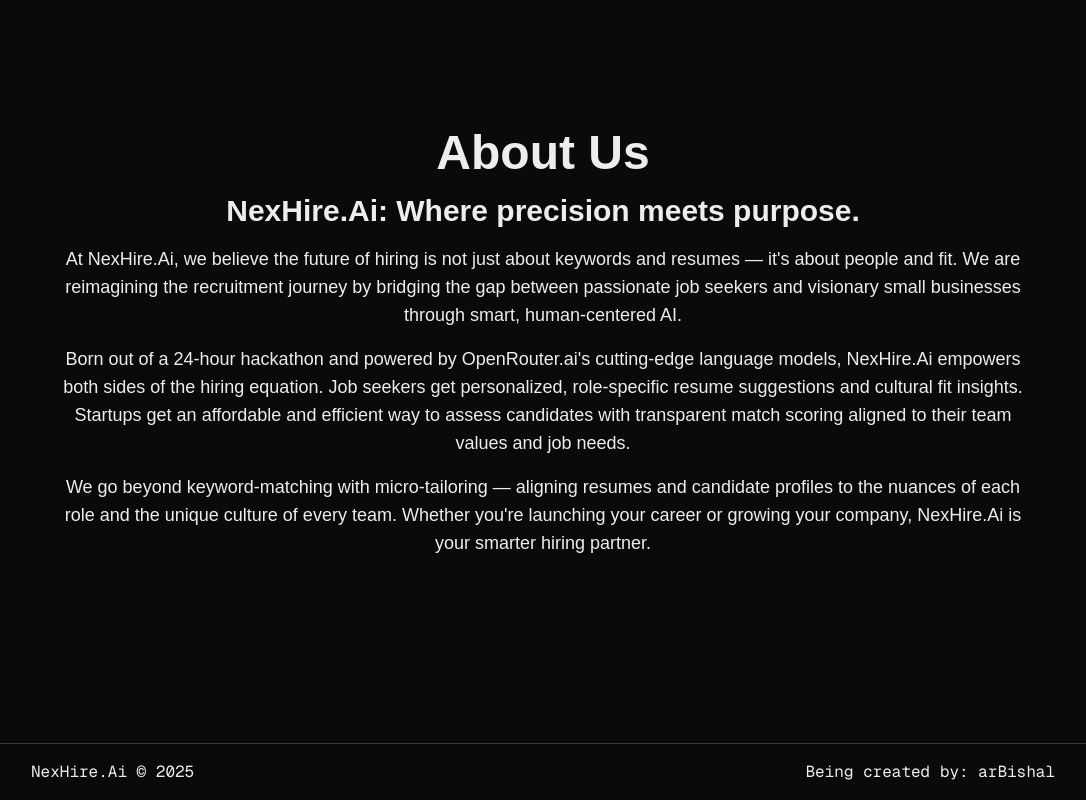
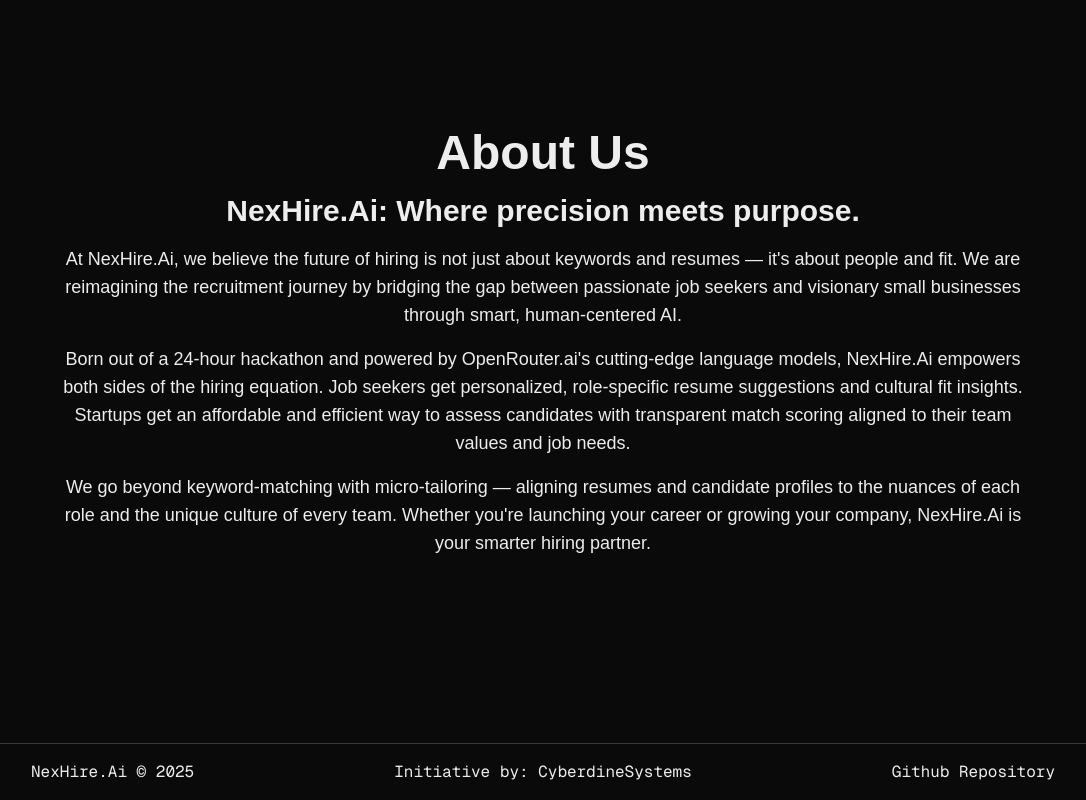
Before and after one commit to arBishal/NexHire.Ai, a Next.js app: page / in a window 1280 px wide. Shown: the part 1851-2651 px from the top of the page, without its empty margins (97-1183 px from the left). Built offline with nearby package versions, Linux system fonts and the light colour scheme.

Commit message:
chore: change footer

```diff
--- a/components/footer.jsx
+++ b/components/footer.jsx
@@ -2,8 +2,9 @@
   return (
     <div className="px-6 py-4 w-full border-t border-border-transparent font-mono text-sm sm:text-base">
       <div className="max-w-5xl m-auto flex gap-2 flex-col sm:flex-row justify-between items-center">
-        <span className="text-left">NexHire.Ai &copy; 2025 </span>
-        <span className="text-right">Being created by: <a href="https://github.com/arBishal" className="hover:underline">arBishal</a></span>
+        <span className="text-left"> NexHire.Ai &copy; 2025 </span>
+        <span className="text-right"> Initiative by: CyberdineSystems </span>
+        <a href="https://github.com/arBishal" className="hover:underline"> Github Repository </a>
       </div>
     </div>
   );
```
